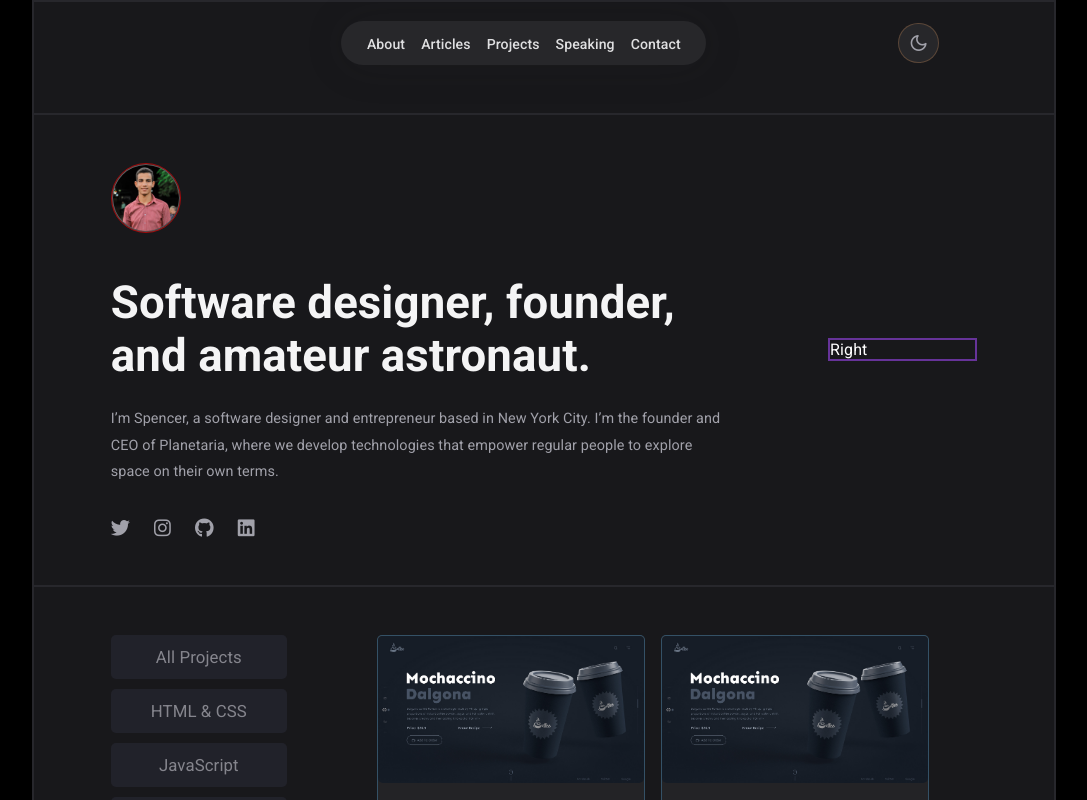
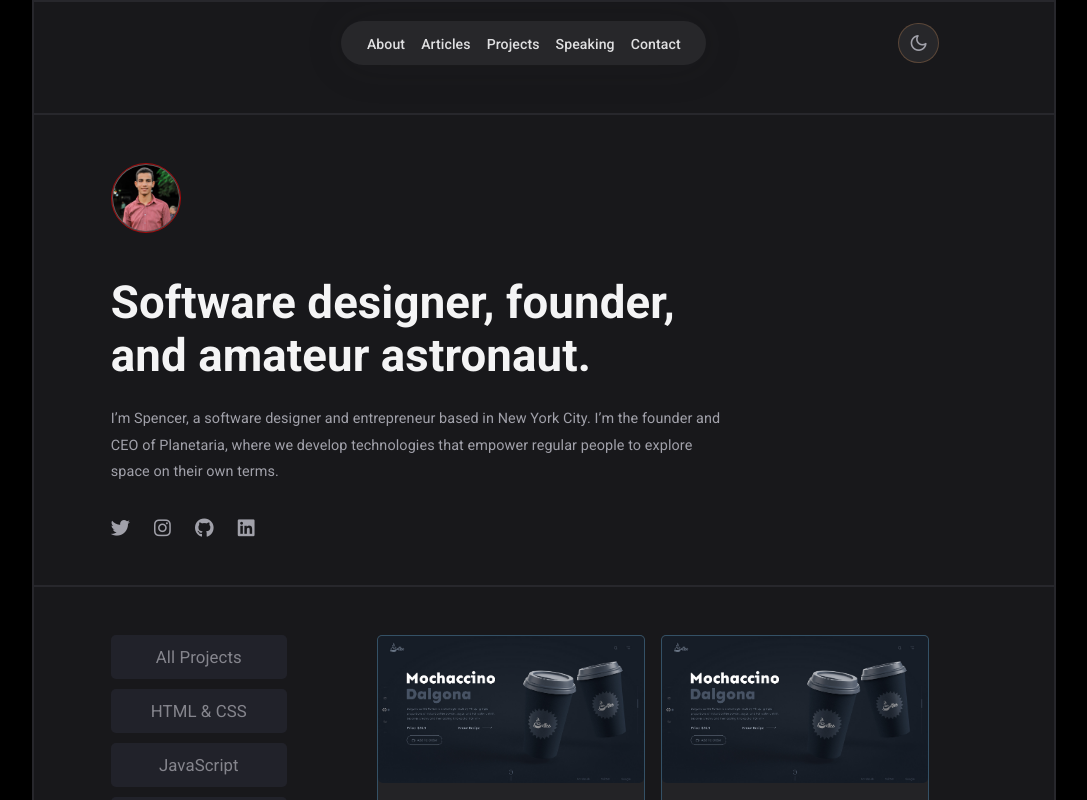
Before and after one commit to redarashid/potfolio, a React (Create React App) app: page / in a window 1280 px wide. Shown: the top 800 px of the page, without its empty margins (96-1183 px from the left). Built offline with nearby package versions, Linux system fonts and the light colour scheme.

Commit message:
first commit

```diff
--- a/src/components/2.hero/Hero.js
+++ b/src/components/2.hero/Hero.js
@@ -28,7 +28,7 @@ const Hero = () => {
         </div>
       </div>
 
-      <div className='left-section animation border'>Right</div>
+      <div className='left-section animation '></div>
     </section>
   )
 }
--- a/src/components/4.contact/ContactUs.css
+++ b/src/components/4.contact/ContactUs.css
@@ -55,12 +55,13 @@ section.contact-us button {
     text-transform: capitalize;
 
     border-radius: 5px;
-    transition: 0.3s;
+    transition: 0.3s ease-in-out;
     margin-top: 1.8rem;
     cursor: pointer;
 }
 section.contact-us button:hover {
     scale: 0.97;
+    background-color: rgb(45 212 191);
 }
 
 
--- a/src/components/4.contact/ContactUs.js
+++ b/src/components/4.contact/ContactUs.js
@@ -29,7 +29,7 @@ const ContactUs = () => {
           <button className="submit">Submit</button>
         </form>
 
-        <div className='animation border'>Animation</div>
+        <div className='animation'></div>
       </div>
     </section>
   )
--- a/src/components/5.footer/Footer.css
+++ b/src/components/5.footer/Footer.css
@@ -0,0 +1,41 @@
+
+
+footer.flex{
+    justify-content: space-between;
+        padding-bottom: 1.9rem;
+    }
+
+    footer.flex ul{
+        gap: 1rem;
+    }
+
+
+    footer.flex ul a{
+        color: var(--subtitle);
+        font-size: 0.9rem;
+        font-weight: 400;
+    }
+
+
+    footer.flex ul a:hover{
+        color: var(--blue);
+        font-size: 1rem;
+        font-weight: 500;
+    }
+
+
+    footer.flex p{
+        color: rgb(113 113 122);
+    }
+
+
+
+
+    @media (max-width: 800px) {
+
+        footer.flex{
+        flex-direction: column;
+        gap: 2rem;
+        }
+
+    }
--- a/src/components/5.footer/Footer.js
+++ b/src/components/5.footer/Footer.js
@@ -3,9 +3,24 @@ import './Footer.css'
 
 const Footer = () => {
   return (
-    <div>
-      Footer
-    </div>
+    <footer className="flex">
+      <ul className="flex">
+        <li>
+          <a href="#a">About</a>
+        </li>
+        <li>
+          <a href="#a">Projects</a>
+        </li>
+        <li>
+          <a href="#a">Speaking</a>
+        </li>
+        <li>
+          <a href="#a">Uses</a>
+        </li>
+      </ul>
+
+      <p>© 2024 Rashid Reda. All rights reserved.</p>
+    </footer>
   )
 }
 
--- a/src/index.css
+++ b/src/index.css
@@ -70,6 +70,55 @@ a {
 button {
   all: unset;
 }
+
+
+
+::-webkit-scrollbar {
+  width: 0.8rem;
+}
+
+::-webkit-scrollbar-track {
+  border: 7px solid #292c3b;
+  box-shadow: inset 0 0 2.5px 2px rgba(0, 0, 0, 0.5);
+  border-radius: 4px;
+
+  background-color: #d4d4d8;
+}
+
+::-webkit-scrollbar-thumb {
+  background: #888;
+  border-radius: 2px;
+}
+
+::-webkit-scrollbar-thumb:hover {
+  background: #555;
+}
+
+/* for Firefox */
+html {
+  scrollbar-color: #1D1D21 #515f70;
+}
+
+.scroll2Top {
+  background-color: rgba(25, 118, 210, 0.85);
+  width: 2.6rem;
+  height: 2.6rem;
+  border-radius: 50%;
+  position: fixed;
+  bottom: 2rem;
+  right: 3%;
+  text-align: center;
+  border: 1px solid rgba(255, 255, 255, 0.2);
+}
+
+.scroll2Top:hover {
+  background-color: rgb(25, 118, 210);
+}
+
+
+
+
+
 @media (max-width: 1000px) {
   .container {
     width: 90%;
```
